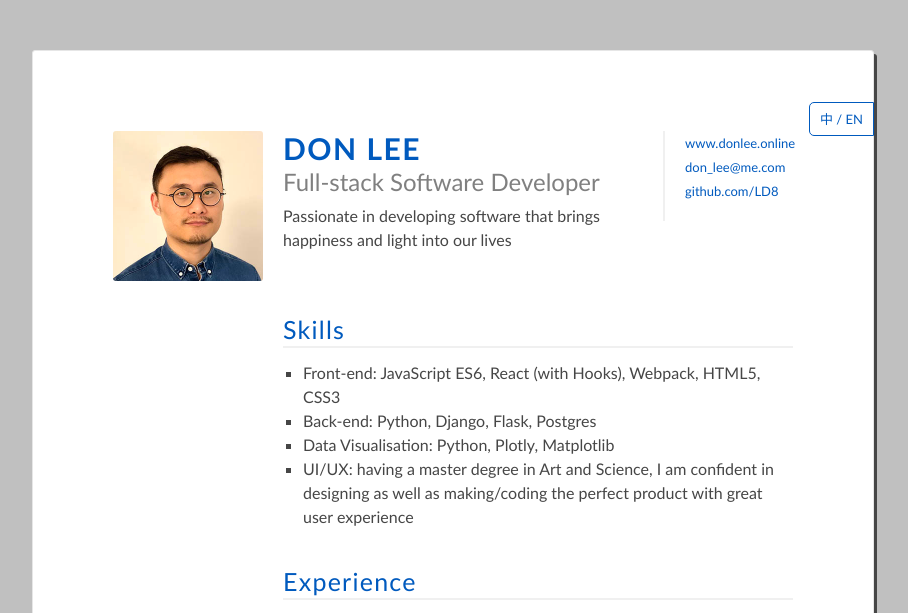
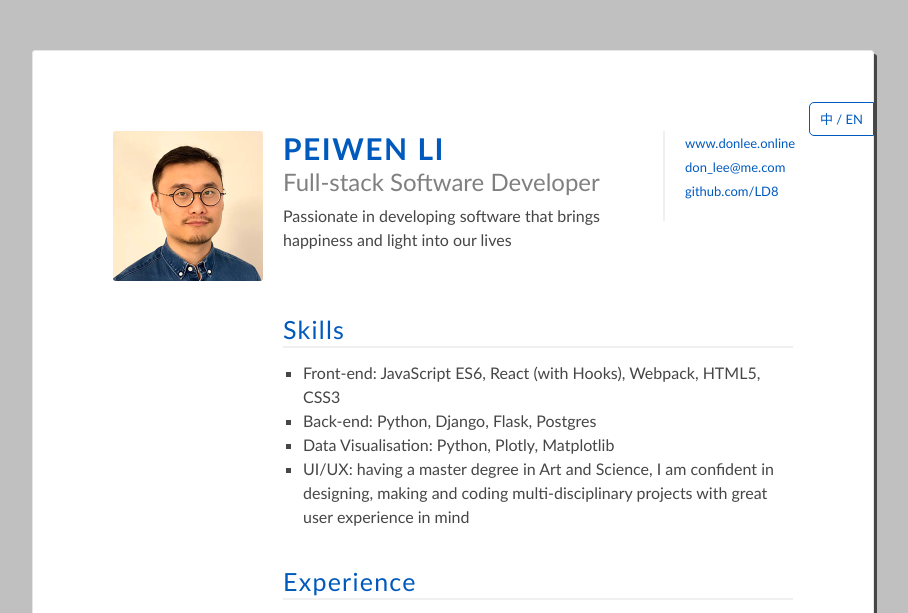
Before and after one commit to LD8/donlee, a Django app: page /cv/ in a window 1280 px wide. Shown: the top 613 px of the page, without its empty margins (187-1095 px from the left). Run offline with Django 3.2, Linux system fonts and the light colour scheme.

Commit message:
changed little cv content and my name to Peiwen Li instead

```diff
--- a/api/admin.py
+++ b/api/admin.py
@@ -1,9 +1,9 @@
 from django.contrib import admin
 from .models import Post, Tag, Showcase, Label, Tech
 
-admin.site.site_header = "Don Lee's | Site Administration | Such Fun!!"
+admin.site.site_header = "Peiwen Li's | Site Administration | Such Fun!!"
 admin.site.index_title = "Upload posts and project details"
-admin.site.site_title = "Don Lee's Admin"
+admin.site.site_title = "Peiwen Li's Admin"
 
 
 @admin.register(Tag)
--- a/frontend/src/components/AboutPage/AboutPage.js
+++ b/frontend/src/components/AboutPage/AboutPage.js
@@ -27,7 +27,7 @@ export default function AboutPage() {
             altText={"my portrait"}
           />
           <div className="my-info">
-            <h2>Don Lee</h2>
+            <h2>Peiwen Li</h2>
             <h4>Full-stack Developer</h4>
             <p>
               Passionate in developing software that brings happiness and light
--- a/frontend/src/components/Footer.js
+++ b/frontend/src/components/Footer.js
@@ -9,19 +9,19 @@ const icons = [
   {
     name: "Email",
     imageSource: At,
-    altText: "Email address: Mail to Don Lee at don_lee@me.com",
+    altText: "Email address: Mail to Peiwen Li at don_lee@me.com",
     href: "mailto: don_lee@me.com",
   },
   {
     name: "CV",
     imageSource: CV,
-    altText: "CV/Resumé of Don Lee, click to view",
+    altText: "CV/Resumé of Peiwen Li, click to view",
     href: "",
   },
   {
     name: "Github",
     imageSource: Github,
-    altText: "Github account of Don Lee",
+    altText: "Github account of Peiwen Li",
     href: "https://github.com/LD8",
   },
 ];
--- a/frontend/templates/frontend/base.html
+++ b/frontend/templates/frontend/base.html
@@ -21,7 +21,7 @@
   <meta name="viewport" content="width=device-width, initial-scale=1.0" />
   <meta http-equiv="X-UA-Compatible" content="ie=edge" />
   <meta name="description"
-    content="Don Lee's website page, displaying his work, his blog, his passion. He is passionate in developing software that improves our lives both physically and mentally" />
+    content="Peiwen Li's website page, displaying his work, his blog, his passion. He is passionate in developing software that improves our lives both physically and mentally" />
   <meta name="”robots”" content="”index”" />
 
   {% block openGraph %}{% endblock openGraph %}
--- a/frontend/templates/frontend/cv.html
+++ b/frontend/templates/frontend/cv.html
@@ -2,9 +2,9 @@
 {% load static %}
 
 {% block ogImage %}
-<meta property="og:site_name" content="Don Lee's CV" />
-<meta property="og:title" content="Don Lee's CV" />
-<meta property="og:description" content="Don Lee's CV, Resumé" />
+<meta property="og:site_name" content="Peiwen Li's CV" />
+<meta property="og:title" content="Peiwen Li's CV" />
+<meta property="og:description" content="Peiwen Li's CV, Resumé" />
 <meta property="og:image" itemprop="image" content="https://donlee.online/static/frontend/img/cv-portrait-sm.jpg" />
 <meta property="og:image:type" content="image/png" />
 <meta property="og:image:width" content="300" />
@@ -20,7 +20,7 @@
 {% endblock stylesheet %}
 
 {% block title %}
-<title>Don Lee's CV</title>
+<title>Peiwen Li's CV</title>
 {% endblock title %}
 
 {% block content %}
@@ -28,11 +28,11 @@
   <div class="lang-switch-btn"><a href="{% url 'frontend:cv-zh' %}">中 / EN</a></div>
   <section class="title">
     <div class="portrait-container">
-      <img src="{% static 'frontend/img/cv-portrait-sm.jpg' %}" alt="Don Lee's portrait" />
+      <img src="{% static 'frontend/img/cv-portrait-sm.jpg' %}" alt="Peiwen Li's portrait" />
     </div>
     <div class="info">
       <div class="general-info">
-        <h1>Don Lee</h1>
+        <h1>Peiwen Li</h1>
         <h2>Full-stack Software Developer</h2>
         <p>
           Passionate in developing software that brings happiness and light into our lives
@@ -63,8 +63,7 @@
           <li>Front-end: JavaScript ES6, React (with Hooks), Webpack, HTML5, CSS3</li>
           <li>Back-end: Python, Django, Flask, Postgres</li>
           <li>Data Visualisation: Python, Plotly, Matplotlib</li>
-          <li>UI/UX: having a master degree in Art and Science, I am confident in designing as well as making/coding the
-            perfect product with great user experience</li>
+          <li>UI/UX: having a master degree in Art and Science, I am confident in designing, making and coding multi-disciplinary projects with great user experience in mind</li>
         </ul>
       </div>
     </div>
--- a/frontend/templates/frontend/cv_zh.html
+++ b/frontend/templates/frontend/cv_zh.html
@@ -28,7 +28,7 @@
   <div class="lang-switch-btn"><a href="{% url 'frontend:cv-en' %}">EN / 中</a></div>
   <section class="title">
     <div class="portrait-container">
-      <img src="{% static 'frontend/img/cv-portrait-sm.jpg' %}" alt="Don Lee's portrait" />
+      <img src="{% static 'frontend/img/cv-portrait-sm.jpg' %}" alt="Peiwen Li's portrait" />
     </div>
     <div class="info">
       <div class="general-info">
@@ -63,7 +63,7 @@
           <li>前端：JavaScript ES6, React (with Hooks), Webpack, HTML5, CSS3</li>
           <li>后端：Python, Django, Flask, Postgres</li>
           <li>数据可视化：Python, Plotly, Matplotlib</li>
-          <li>UI/UX：经过在英国的硕士学习，对艺术与科学交叉项目有了清晰的认识和具有一定深度的理解，对设计和编写高质量的、高交互性的项目很有信心</li>
+          <li>UI/UX：经过在英国的硕士学习，对艺术与科学交叉项目有了清晰的认识和具有一定深度的理解，对设计和编写高质量的、高交互性、跨学科的项目很有信心</li>
         </ul>
       </div>
     </div>
```
Also changed, not shown: frontend/templates/frontend/index.html (+4 -4 lines), frontend/static/frontend/main.js.
